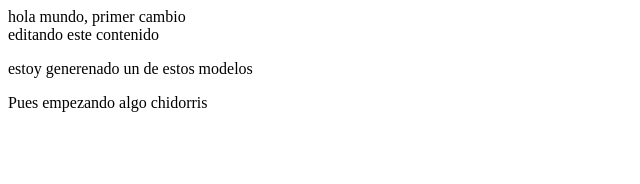
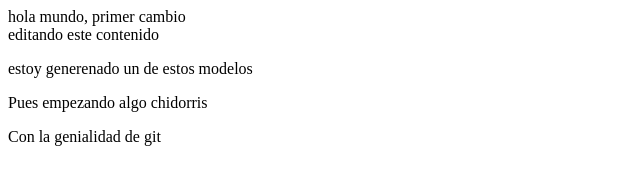
Before and after one commit to Rodrigo-Tecuatl/prubas_git_manu, a plain HTML site: page index.html in a window 1280 px wide. Shown: the whole page, without its empty margins (0-640 px from the left). Drawn offline with Linux system fonts and the light colour scheme.

Commit message:
Se agrego una nueva etiqueta p

```diff
--- a/index.html
+++ b/index.html
@@ -13,6 +13,7 @@
     <div> editando este contenido </div>
     <p>estoy generenado un de estos modelos </p>
     <p>Pues empezando algo chidorris</p>
+    <p>Con la genialidad de git</p>
 </body>
 
 </html>
```
